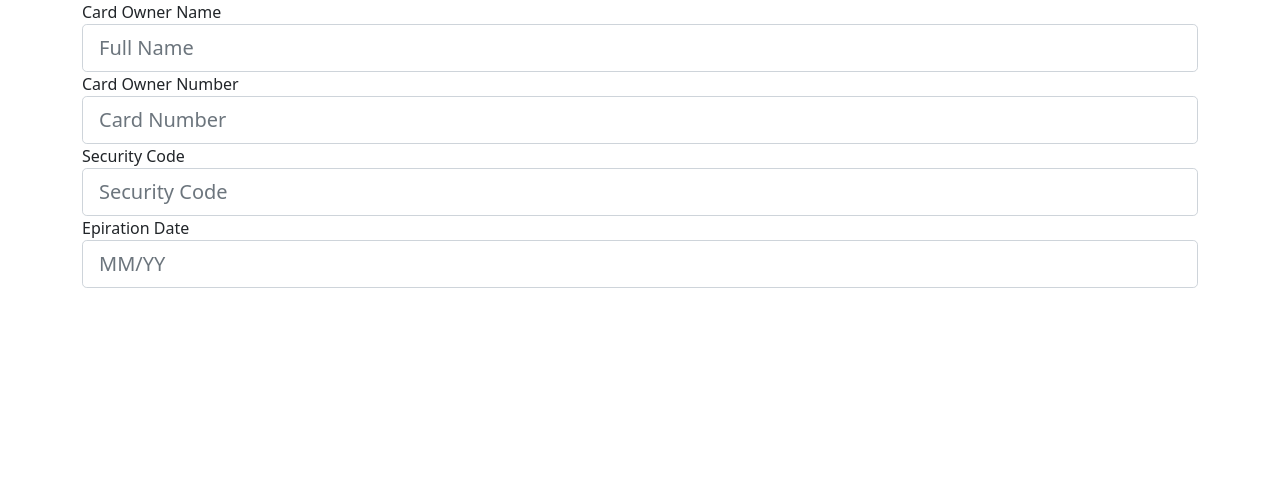
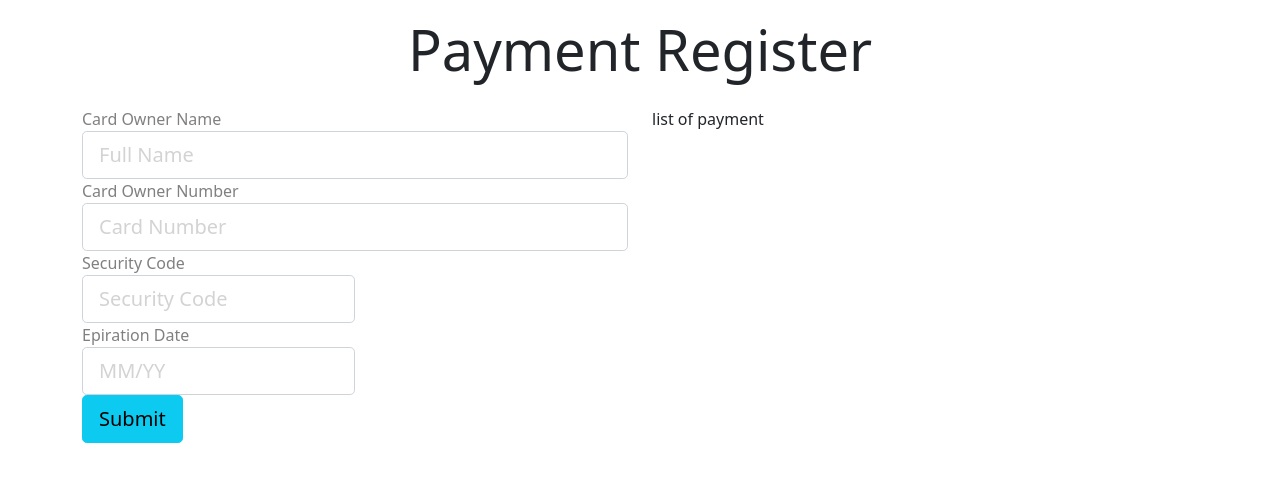
Before and after one commit to Sagor31h2/PaymentRegister, an Angular app in the folder PaymentApp/: page / in a window 1280 px wide. Shown: the top 482 px of the page. Built offline with nearby package versions, Linux system fonts and the light colour scheme.

Commit message:
Complete payment details page

```diff
--- a/PaymentApp/src/app/payment-details/payment-detail-form/payment-detail-form.component.html
+++ b/PaymentApp/src/app/payment-details/payment-detail-form/payment-detail-form.component.html
@@ -1,28 +1,56 @@
-<form>
-  <input type="hidden" name="paymentDetailsId" [value]="service.formData.paymentDetailsId" />
+<form novalidate>
+  <input
+    type="hidden"
+    name="paymentDetailsId"
+    [value]="service.formData.paymentDetailsId"
+  />
 
   <div class="form-group">
     <label> Card Owner Name</label>
-    <input class="form-control form-control-lg" placeholder="Full Name" name="cardOwnerName" #cardOwnerName="ngModel"
-      [(ngModel)]="service.formData.cardOwnerName" />
+    <input
+      class="form-control form-control-lg"
+      placeholder="Full Name"
+      name="cardOwnerName"
+      #cardOwnerName="ngModel"
+      [(ngModel)]="service.formData.cardOwnerName"
+    />
   </div>
 
   <div class="form-group">
     <label> Card Owner Number</label>
-    <input class="form-control form-control-lg" placeholder="Card Number" name="cardNumber" #cardNumber="ngModel"
-      [(ngModel)]="service.formData.cardNumber" />
+    <input
+      class="form-control form-control-lg"
+      placeholder="Card Number"
+      name="cardNumber"
+      #cardNumber="ngModel"
+      [(ngModel)]="service.formData.cardNumber"
+    />
   </div>
+  <div class="form-row">
+    <div class="form-group col-md-6">
+      <label> Security Code</label>
+      <input
+        type="password"
+        class="form-control form-control-lg"
+        placeholder="Security Code"
+        name="securityCode"
+        #securityCode="ngModel"
+        [(ngModel)]="service.formData.securityCode"
+      />
+    </div>
 
+    <div class="form-group col-md-6">
+      <label> Epiration Date</label>
+      <input
+        class="form-control form-control-lg"
+        placeholder="MM/YY"
+        name="expirationDate"
+        #expirationDate="ngModel"
+        [(ngModel)]="service.formData.expirationDate"
+      />
+    </div>
+  </div>
   <div class="form-group">
-    <label> Security Code</label>
-    <input type="password" class="form-control form-control-lg" placeholder="Security Code" name="securityCode"
-      #securityCode="ngModel" [(ngModel)]="service.formData.securityCode" />
+    <button class="btn btn-info btn-lg btn-block" type="submit">Submit</button>
   </div>
-
-  <div class="form-group">
-    <label> Epiration Date</label>
-    <input class="form-control form-control-lg" placeholder="MM/YY" name="expirationDate" #expirationDate="ngModel"
-      [(ngModel)]="service.formData.expirationDate" />
-  </div>
-
 </form>
--- a/PaymentApp/src/app/payment-details/payment-details.component.html
+++ b/PaymentApp/src/app/payment-details/payment-details.component.html
@@ -1 +1,12 @@
-<app-payment-detail-form> </app-payment-detail-form>
+<div class="jumbotron py-3">
+  <h1 class="display-4 text-center">Payment Register</h1>
+</div>
+
+<div class="row">
+  <div class="col-md-6">
+    <app-payment-detail-form> </app-payment-detail-form>
+  </div>
+  <div class="col-md-6">
+    <span>list of payment</span>
+  </div>
+</div>
--- a/PaymentApp/src/styles.css
+++ b/PaymentApp/src/styles.css
@@ -1 +1,24 @@
-/* You can add global styles to this file, and also import other style files */
+.form-group label {
+  color: gray;
+}
+
+.form-group input {
+  font-weight: 500;
+}
+
+.form-group input::placeholder {
+  color: lightgray;
+  font-weight: 400;
+}
+thead th {
+  font-weight: 400;
+}
+
+table tbody tr:hover {
+  background-color: lightsteelblue;
+  cursor: pointer;
+}
+
+input.invalid {
+  border-color: red;
+}
```
